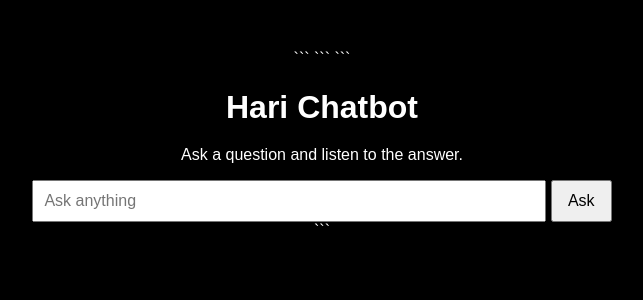
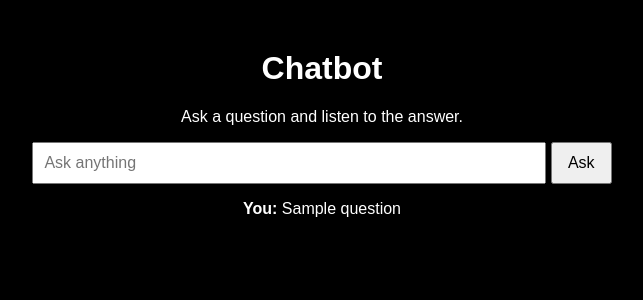
Before and after one commit to hariram0707/software-testing-chatbot, a Flask app: template templates/index.html in a window 1280 px wide. Shown: the top 300 px of the page, without its empty margins (318-961 px from the left). Run offline with Flask 3, Linux system fonts and the light colour scheme; the template is opened without the code that fills it: most values are stand-ins (such as "Sample title", 1, 10 or a date in 2020).

````diff
--- a/app.py
+++ b/app.py
@@ -53,17 +53,23 @@ responses = {
 @app.route("/", methods=["GET", "POST"])
 def home():
     answer = ""
+    question = ""
 
     if request.method == "POST":
         question = request.form["question"].lower().strip()
+
         answer = responses.get(
             question,
             "Sorry, I don't know the answer to that question."
         )
 
-    return render_template("index.html", answer=answer)
+    return render_template(
+        "index.html",
+        answer=answer,
+        question=question
+    )
 
 
 if __name__ == "__main__":
-   port = int(os.environ.get("PORT", 5000))
-   app.run(host = "0.0.0.0", port = port)
+    port = int(os.environ.get("PORT", 5000))
+    app.run(host="0.0.0.0", port=port)
--- a/templates/index.html
+++ b/templates/index.html
@@ -1,14 +1,8 @@
 <!DOCTYPE html>
 <html>
 <head>
-    <title>Hari Chatbot</title>
-    <!DOCTYPE html>
+    <title>Chatbot</title>
 
-<html>
-<head>
-    <title>Hari Chatbot</title>
-
-```
     <style>
         body {
             background-color: black;
@@ -17,10 +11,6 @@
             width: 700px;
             margin: 50px auto;
             text-align: center;
-    }
-
-    h1 {
-        margin-bottom: 20px;
         }
 
         input {
@@ -35,14 +25,11 @@
             cursor: pointer;
         }
     </style>
-```
-
 </head>
 
 <body>
 
-```
-<h1>Hari Chatbot</h1>
+<h1>Chatbot</h1>
 
 <p>Ask a question and listen to the answer.</p>
 
@@ -51,23 +38,33 @@
     <button type="submit">Ask</button>
 </form>
 
+<p id="botAnswer"></p>
+
+<p><b>You:</b> {{ question }}</p>
+
 {% if answer %}
 <script>
 window.onload = function () {
 
     window.speechSynthesis.cancel();
 
-        let speech = new SpeechSynthesisUtterance("{{ answer }}");
+    let answerText = "{{ answer }}";
 
+    // 1️⃣ SPEAK FIRST
+    let speech = new SpeechSynthesisUtterance(answerText);
     speech.rate = 1;
     speech.pitch = 1;
     speech.volume = 1;
 
     window.speechSynthesis.speak(speech);
+
+    // 2️⃣ SHOW TEXT AFTER 2 SECONDS
+    setTimeout(function () {
+        document.getElementById("botAnswer").innerText = answerText;
+    }, 15000);
 };
 </script>
 {% endif %}
-```
 
 </body>
 </html>
````
Lines whose indentation alone changed are shown as unchanged.
